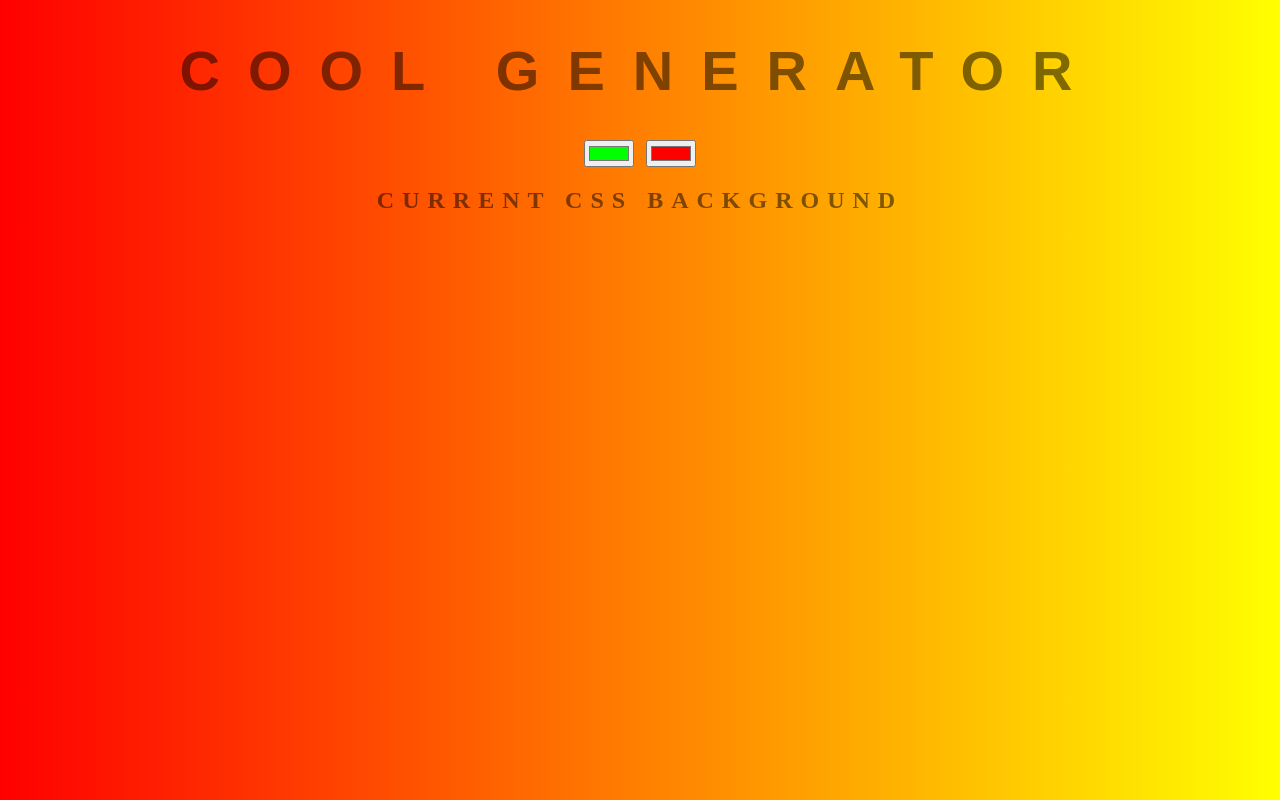
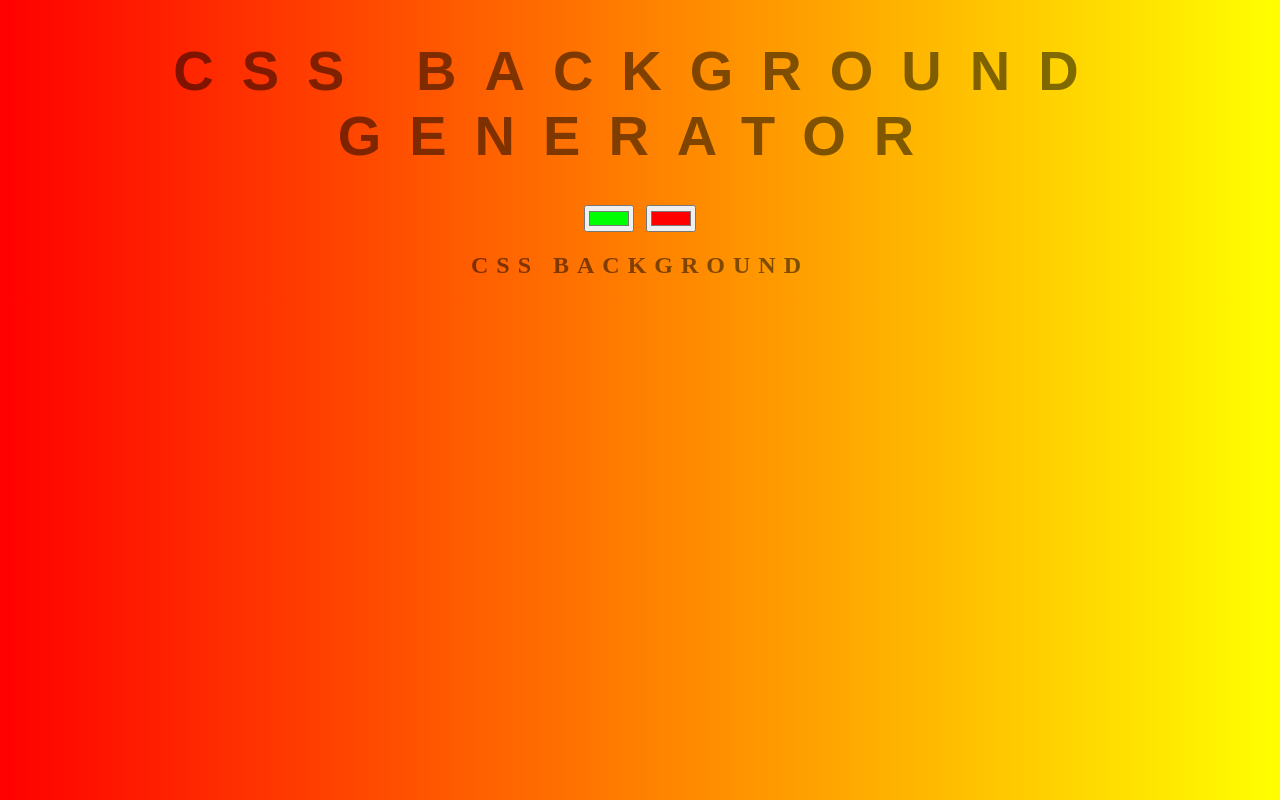
Before and after one commit to BinhDo960/background-generator, a plain HTML site: page index.html in a window 1280 px wide. Drawn offline with Linux system fonts and the light colour scheme.

Commit message:
Changed 2 properties

```diff
--- a/index.html
+++ b/index.html
@@ -8,10 +8,10 @@
     <title>Gradient Background</title>
 </head>
 <body id="gradient">
-        <h1>Cool Generator</h1>
+        <h1>CSS Background Generator</h1>
         <input class="color1" type="color" name="color1" value="#00ff00">
         <input class="color2" type="color" name="color2" value="#ff0000">
-        <h2>Current CSS Background</h2>
+        <h2>CSS Background</h2>
         <h3></h3>
         <script type="text/javascript" src="script.js"></script>
 </body>
```
